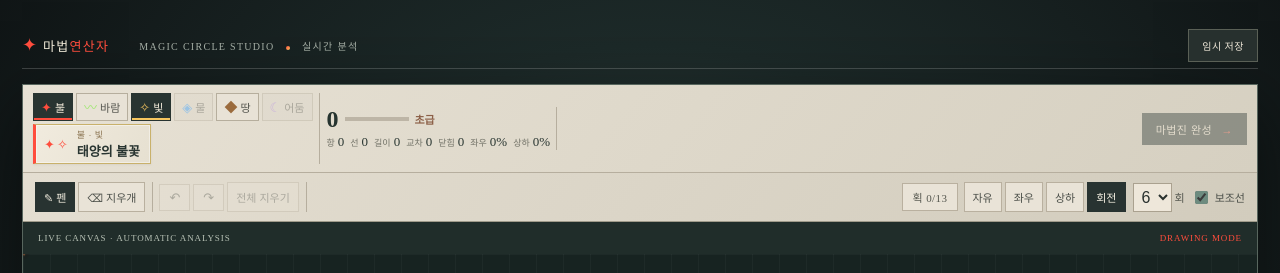
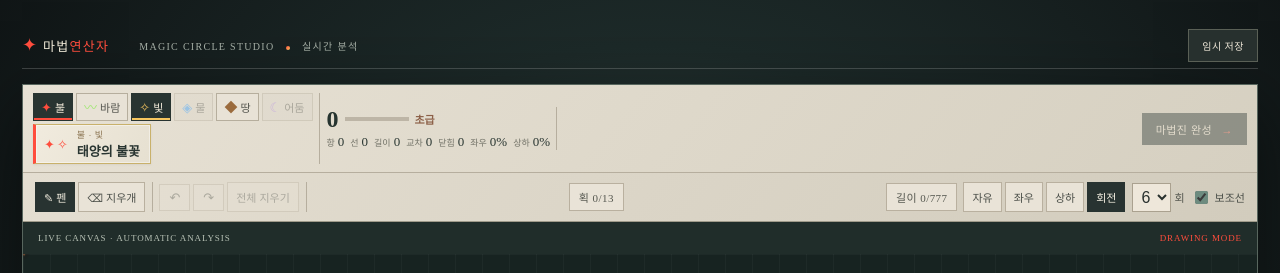
Before and after one commit to yunuleoj-ops/-, a Next.js app: page / in a window 1280 px wide. Shown: the top 273 px of the page. Built offline with nearby package versions, Linux system fonts and the light colour scheme.

Commit message:
cap total stroke length at 777

```diff
--- a/app/page.tsx
+++ b/app/page.tsx
@@ -6,8 +6,8 @@ import { analyzeFitted, fitAll, type CircleAnalysis } from "@/lib/analysis";
 import { ATTRIBUTES, ATTRIBUTE_ORDER, gradientFrom, toneOf, type Attribute } from "@/lib/attributes";
 import { cardNameOf } from "@/lib/naming";
 import { formatAccuracy, formatSummarySentence, structureTex } from "@/lib/formatting";
-import { newId, simplify, SIMPLIFY_TOLERANCE, type Stroke, type Symmetry } from "@/lib/geometry";
-import { EMPTY_HISTORY, historyReducer, MAX_STROKES } from "@/lib/history";
+import { newId, polylineLength, simplify, SIMPLIFY_TOLERANCE, type Stroke, type Symmetry } from "@/lib/geometry";
+import { EMPTY_HISTORY, historyReducer, MAX_LENGTH, MAX_STROKES } from "@/lib/history";
 import { classifyClosure } from "@/lib/resample";
 import { encodeShare } from "@/lib/share";
 import { hasFormula as canShowFormula } from "@/lib/sheet";
@@ -75,6 +75,10 @@ export default function Home() {
   });
   // 획 예산을 다 썼는가. 예전 그림은 13획을 넘긴 채로 들어올 수 있어 등호가 아니라 부등호다.
   const full = strokes.length >= MAX_STROKES;
+  // 잉크 예산. 확정된 길이는 metrics 가 이미 재 두었고, 그리는 중인 획만 여기서 더한다 —
+  // 곡선으로 다시 재지 않고 제어점을 이은 길이를 쓴다. 매 점마다 곡선을 다시 뽑으면 획 하나가 O(n²)이 된다.
+  const inkUsed = metrics.length + (active ? polylineLength(active.points) : 0);
+  const outOfInk = inkUsed >= MAX_LENGTH;
   const displayStrokes = active ? [...strokes, active] : strokes;
   const pulse = usePulseTurn(strokes.length);
   // 펄스는 확정된 획에만 붙는다. 그리는 중인 획은 아직 끝점이 없어 "시작에서 끝까지"가 성립하지 않는다.
@@ -119,12 +123,14 @@ export default function Home() {
     }
     // 다 쓴 뒤에는 아예 시작하지 않는다. 그리게 두면 손을 뗄 때 리듀서가 버리므로 획이 사라지는 것처럼 보인다.
     // 지우개는 위에서 이미 처리했다 — 꽉 찼을 때야말로 지우개가 필요하다.
-    if (full) return;
+    if (full || outOfInk) return;
     // id는 이벤트 핸들러 안에서만 만든다. 렌더 중에 만들면 서버와 클라이언트가 다른 값을 내 hydration이 깨진다.
     setActive({ id: newId(), points: [eventPoint(event)], symmetry, rotationCount, closure: "open" });
   };
   const addPoint = (event: PointerEvent<SVGSVGElement>) => {
     if (!active || tool === "eraser") return;
+    // 잉크가 떨어지면 획이 그 자리에서 멈춘다. 손을 뗄 때 통째로 버리는 것보다 이쪽이 눈에 보인다.
+    if (outOfInk) return;
     const point = eventPoint(event);
     setActive((current) => current ? { ...current, points: [...current.points, point] } : null);
   };
@@ -215,6 +221,10 @@ export default function Home() {
             title={full ? "획을 다 썼습니다. 되돌리거나 지우고 다시 그리세요" : `한 마법진에 획 ${MAX_STROKES}개까지`}>
             획 {strokes.length}/{MAX_STROKES}
           </span>
+          <span className={outOfInk ? "stroke-count full" : "stroke-count"}
+            title={outOfInk ? "선을 다 썼습니다. 지우거나 되돌리면 다시 그릴 수 있습니다" : `모든 획의 길이 합은 ${MAX_LENGTH}까지`}>
+            길이 {Math.round(inkUsed)}/{MAX_LENGTH}
+          </span>
           <div className="tool-group">
             {([ ["free", "자유"], ["mirrorX", "좌우"], ["mirrorY", "상하"], ["rotate", "회전"] ] as [Symmetry, string][]).map(([id, label]) => <button key={id} onClick={() => setSymmetry(id)} className={symmetry === id ? "on" : ""}>{label}</button>)}
             <select aria-label="회전 복사 수" value={rotationCount} disabled={symmetry !== "rotate"} onChange={(event) => setRotationCount(Number(event.target.value))}>{[2, 3, 4, 6, 8].map((count) => <option key={count}>{count}</option>)}</select>
--- a/lib/geometry.ts
+++ b/lib/geometry.ts
@@ -84,6 +84,16 @@ export const curvePoints = (points: Point[]): Point[] => {
   return sampled;
 };
 
+// 점들을 이은 길이. 잉크 예산과 점수가 같은 자를 써야 화면의 숫자와 규칙이 어긋나지 않는다.
+export const polylineLength = (points: Point[]): number => {
+  let total = 0;
+  for (let index = 1; index < points.length; index += 1) total += pointDistance(points[index - 1], points[index]);
+  return total;
+};
+
+// 획 하나가 실제로 그은 길이 — 제어점이 아니라 화면에 그려진 곡선 위에서 잰다.
+export const strokeLength = (points: Point[]): number => polylineLength(curvePoints(points));
+
 export const transformPoint = (point: Point, symmetry: Symmetry, count: number, copy: number): Point => {
   if (symmetry === "mirrorX") return copy ? { x: 100 - point.x, y: point.y } : point;
   if (symmetry === "mirrorY") return copy ? { x: point.x, y: 100 - point.y } : point;
--- a/lib/history.ts
+++ b/lib/history.ts
@@ -9,10 +9,16 @@
 // 두 증상 모두 "같은 id 를 가진 획이 둘"로 나타나고 렌더가 중복 key 로 깨진다.
 // 리듀서는 순수하므로 두 번 실행해도 같은 결과를 내고, 연달아 보낸 액션도 순서대로 적용된다.
 
-import { pointDistance, type Point, type Stroke } from "@/lib/geometry";
+import { pointDistance, strokeLength, type Point, type Stroke } from "@/lib/geometry";
 
 // 한 마법진에 담을 수 있는 획의 수. 리듀서가 지키므로 화면 어디에서 그리든 규칙은 하나다.
 export const MAX_STROKES = 13;
+// 그리고 그 획들이 쓸 수 있는 총 길이 — 잉크 예산이다.
+export const MAX_LENGTH = 777;
+
+// 지금까지 쓴 길이. 획은 13개까지라 커밋마다 다시 재도 값싸다.
+export const usedLength = (strokes: Stroke[]): number =>
+  strokes.reduce((sum, stroke) => sum + strokeLength(stroke.points), 0);
 // 되돌리기 깊이. 획 객체는 만들어진 뒤 변하지 않아 스냅샷은 참조 배열이지만, 무한히 쌓을 이유도 없다.
 export const MAX_HISTORY = 50;
 
@@ -42,8 +48,11 @@ export function historyReducer(state: History, action: HistoryAction): History {
       // 불러오기 이전으로 되돌아갈 자리는 없다. 기록을 새로 시작한다.
       return action.strokes.length ? { past: [], present: action.strokes, future: [] } : state;
     case "commit":
-      // 제한을 넘으면 조용히 무시한다. 화면은 "13/13"으로 이미 이유를 말하고 있다.
-      return state.present.length >= MAX_STROKES ? state : step(state, [...state.present, action.stroke]);
+      // 제한을 넘으면 조용히 무시한다. 화면은 "13/13"과 "777/777"로 이미 이유를 말하고 있다.
+      // 예산은 "그리기 시작할 수 있는가"만 본다. 이미 그은 획을 길다고 없애면 그건 제한이 아니라 데이터 손실이다.
+      return state.present.length >= MAX_STROKES || usedLength(state.present) >= MAX_LENGTH
+        ? state
+        : step(state, [...state.present, action.stroke]);
     case "eraseAt": {
       const next = state.present.filter((stroke) =>
         !stroke.points.some((point) => pointDistance(point, action.point) < action.radius));
--- a/lib/metrics.ts
+++ b/lib/metrics.ts
@@ -4,8 +4,8 @@
 // 마지막 1점까지 완벽해야 만점이 되는 것보다 "충분히 훌륭하면 만점"이 게임으로서 낫기 때문이다.
 // 한 지표만 몰아서는 만점이 나오지 않는다 — 매끈한 원만 그리면 꺾임 120이 통째로 빠진다.
 
-import { copiesFor, curvePoints, pointDistance, type Stroke } from "@/lib/geometry";
-import { MAX_STROKES } from "@/lib/history";
+import { copiesFor, curvePoints, pointDistance, polylineLength, type Stroke } from "@/lib/geometry";
+import { MAX_LENGTH, MAX_STROKES } from "@/lib/history";
 
 export type Metrics = ReturnType<typeof getMetrics>;
 
@@ -17,7 +17,7 @@ const SCORE = {
   mirror: { max: 130, full: 2 },        // 좌우·상하 각 65
   intersections: { max: 150, full: 28 },
   corners: { max: 120, full: 36 },
-  length: { max: 150, full: 1100 }
+  length: { max: 150, full: MAX_LENGTH }   // 잉크 예산을 다 쓰면 만점
 } as const;
 
 export const MAX_POWER = 999;
@@ -30,8 +30,7 @@ export function getMetrics(strokes: Stroke[]) {
   let length = 0; let corners = 0; let closed = 0; let copies = 0;
   strokes.forEach((stroke) => {
     const shaped = curvePoints(stroke.points);
-    let drawn = 0;
-    for (let index = 1; index < shaped.length; index += 1) drawn += pointDistance(shaped[index - 1], shaped[index]);
+    const drawn = polylineLength(shaped);
     length += drawn;
     if (drawn > 18 && pointDistance(shaped[0], shaped[shaped.length - 1]) < 8) closed += 1;
     // 제어점에서 진행 방향이 45도 넘게 꺾이면 꼭짓점으로 센다.
```
Also changed, not shown: 3 other files (tests, documents, lock files or other folders).
